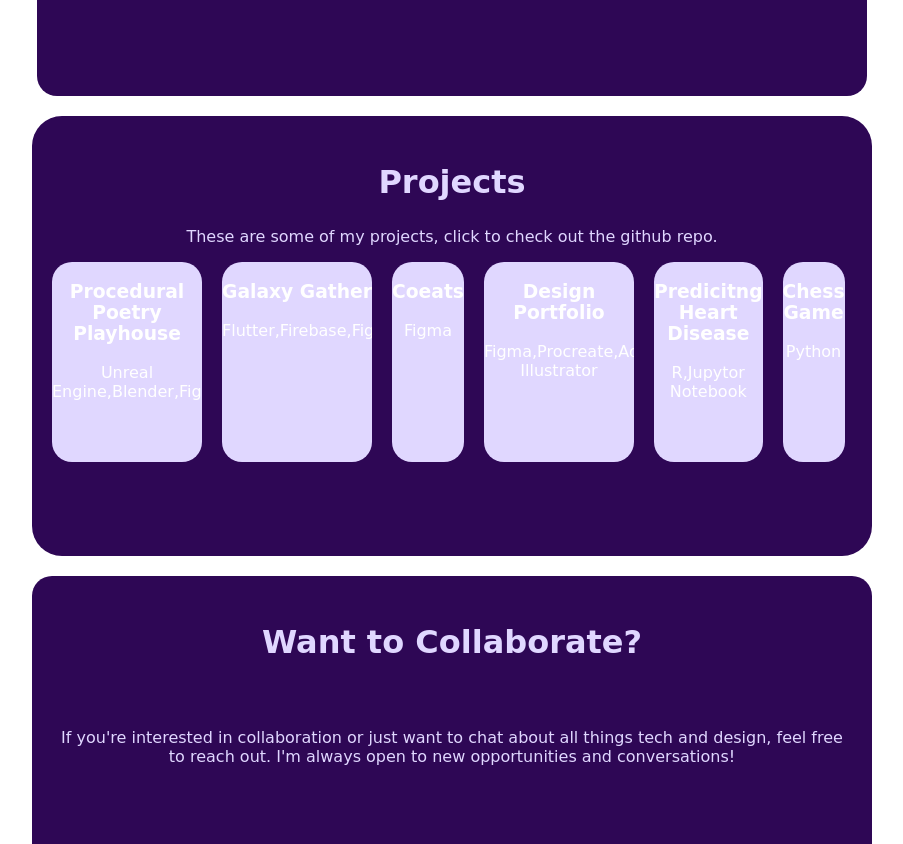
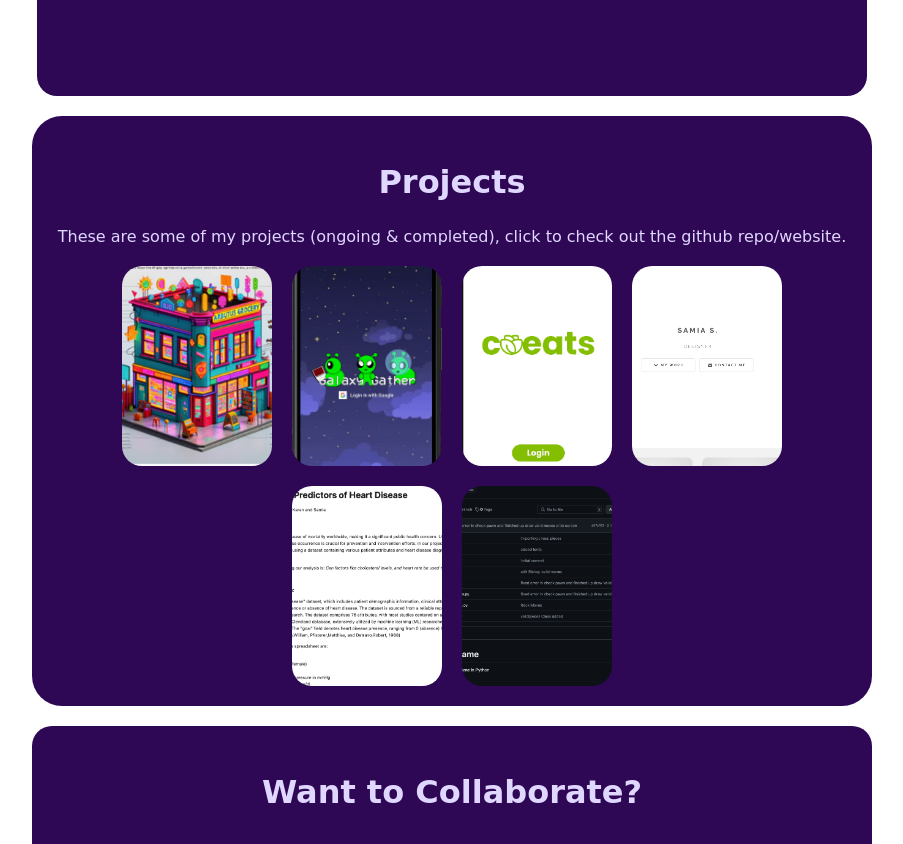
Before and after one commit to ssamiaa/personalwebsite, a website built with Vite: page index.html in a window 1280 px wide. Shown: the part 1170-2014 px from the top of the page, without its empty margins (188-1091 px from the left). Built offline with nearby package versions, Linux system fonts and the light colour scheme; a web font is replaced by a local one.

Commit message:
Fixed the Projects Section

```diff
--- a/index.html
+++ b/index.html
@@ -30,6 +30,7 @@
     <p>~ an emerging developer and designer ready to create ~</p>
     <p>I’m a Computer Science Major at The University of British Columbia, Vancouver, BC, Canada.</p>
     <p>I like playing with colors, patterns, shapes, and designs. I always try to bring a creative twist into everything I do. I enjoy getting creative with my ideas and then bringing them to life through code.</p>
+    <p>I have experience working with: Python, HTML5, CSS, Typescript, SQL, Racket, R , Blender, Figma, Unreal Engine </p>
   </section>
 
   <!-- Projects Section
@@ -62,33 +63,30 @@
 
   <section id="project-container" class="project-container">
     <h1>Projects</h1>
-    <p>These are some of my projects, click to check out the github repo.</p>
+    <p>These are some of my projects (ongoing & completed), click to check out the github repo/website.</p>
     <div class="project">
-
-      <div class="item">
-        <div class="icon1">
+      <a href="https://eml.ubc.ca/projects/procedural-poetry-playhouse/" target="_blank" class="item">
+          <div class="icon" style="background-image: url('/images/funhouse.png');">
               <div class="project-content">
                   <h3>Procedural Poetry Playhouse</h3>
                   <div class="project-body">
-              <p class="skills">Unreal Engine,Blender,Figma</p>
+                      <p class="skills">Unreal Engine, Blender, Figma</p>
                   </div>
               </div>
           </div>
-      </div>
-
-      <div class="item">
-        <div class="icon2">
+      </a>
+      <a href="https://devpost.com/software/galaxy-gather" target="_blank" class="item">
+          <div class="icon" style="background-image: url('/images/gg.png');">
               <div class="project-content">
                   <h3>Galaxy Gather</h3>
                   <div class="project-body">
-              <p class="skills">Flutter,Firebase,Figma</p>
+                      <p class="skills">Flutter, Firebase, Figma</p>
                   </div>
               </div>
           </div>
-      </div>
-
-      <div class="item">
-        <div class="icon1">
+      </a>
+      <a href="https://www.figma.com/proto/HKVlycN9yZWEdKoMPO215r/COEATS?node-id=818190-119&starting-point-node-id=818190%3A114" target="_blank" class="item">
+          <div class="icon" style="background-image: url('/images/coeats.png');">
               <div class="project-content">
                   <h3>Coeats</h3>
                   <div class="project-body">
@@ -96,44 +94,37 @@
                   </div>
               </div>
           </div>
-      </div>
-
-      <div class="item">
-        <div class="icon1">
+      </a>
+      <a href="https://samiadesigns.carrd.co" target="_blank" class="item">
+          <div class="icon" style="background-image: url('/images/design.png');">
               <div class="project-content">
                   <h3>Design Portfolio</h3>
                   <div class="project-body">
-              <p class="skills">Figma,Procreate,Adobe Illustrator</p>
+                      <p class="skills">Figma, Procreate, Adobe Illustrator</p>
                   </div>
               </div>
           </div>
-      </div>
-
-      <div class="item">
-        <div class="icon1">
+      </a>
+      <a href="https://github.com/ssamiaa/Predicting-HeartDisease-Grp10" target="_blank" class="item">
+          <div class="icon" style="background-image: url('/images/heartdisease.png');">
               <div class="project-content">
-            <h3>Predicitng Heart Disease</h3>
+                  <h3>Predicting Heart Disease</h3>
                   <div class="project-body">
-              <p class="skills">R,Jupytor Notebook</p>
+                      <p class="skills">R, Jupyter Notebook</p>
                   </div>
               </div>
           </div>
-      </div>
-
-      <div class="item">
-        <div class="icon1">
+      </a>
+      <a href="https://github.com/anu-raj-16/Chess-game" target="_blank" class="item">
+          <div class="icon" style="background-image: url('/images/chess.png');">
               <div class="project-content">
                   <h3>Chess Game</h3>
                   <div class="project-body">
-                <p skills="Chess">Python</p>
+                      <p class="skills">Python</p>
                   </div>
               </div>
           </div>
-      </div>
-
-
-
-
+      </a>
    </div>
   </section>
 
--- a/src/style.css
+++ b/src/style.css
@@ -180,7 +180,7 @@ section {
 }
 
 
-
+/*
 .project-container{
   background-color: rgb(46, 7, 85);
   max-width: 800px;
@@ -218,7 +218,94 @@ section {
   color: white;
   overflow-x: auto;
 }
+*/
+.project-container {
+  background-color: rgb(46, 7, 85);
+  max-width: 800px;
+  margin: 20px auto;
+  border-radius: 30px;
+  padding: 20px;
+  color: #e0d7ff;
+}
 
+.project-container h1 {
+  font-size: 2em;
+  text-align: center;
+}
+
+.project-container p {
+  text-align: center;
+}
+
+.project {
+  display: flex;
+  justify-content: center;
+  flex-wrap: wrap;
+  gap: 20px;
+  margin-top: 20px;
+}
+
+.item {
+  border-radius: 20px;
+  width: 150px;
+  height: 200px;
+  color: rgb(46, 7, 85);
+  position: relative;
+  cursor: pointer;
+  overflow: hidden;
+  transition: transform 0.3s;
+  text-decoration: none;
+}
+
+.item:hover {
+  transform: scale(1.1);
+}
+
+.icon {
+  width: 100%;
+  height: 100%;
+  background-size: cover;
+  background-position: center;
+  display: flex;
+  align-items: center;
+  justify-content: center;
+}
+
+.project-content {
+  position: absolute;
+  top: 0;
+  left: 0;
+  width: 100%;
+  height: 100%;
+  display: flex;
+  flex-direction: column;
+  align-items: center;
+  justify-content: center;
+  background-color: rgba(46, 7, 85, 0.8);
+  color: white;
+  opacity: 0;
+  transition: opacity 0.3s;
+}
+
+.item:hover .project-content {
+  opacity: 1;
+}
+
+.project-content h3 {
+  margin: 0;
+  padding: 10px;
+  text-align: center;
+}
+
+.project-body {
+  padding: 10px;
+  text-align: center;
+}
+
+.skills {
+  margin: 0;
+  font-size: 0.4em;
+}
 
 
 
```
Also changed, not shown: images/chess.png (added), images/coeats.png (added), images/design.png (added), images/gg.png (added), images/heartdisease.png (added). Lines whose indentation alone changed are shown as unchanged.
